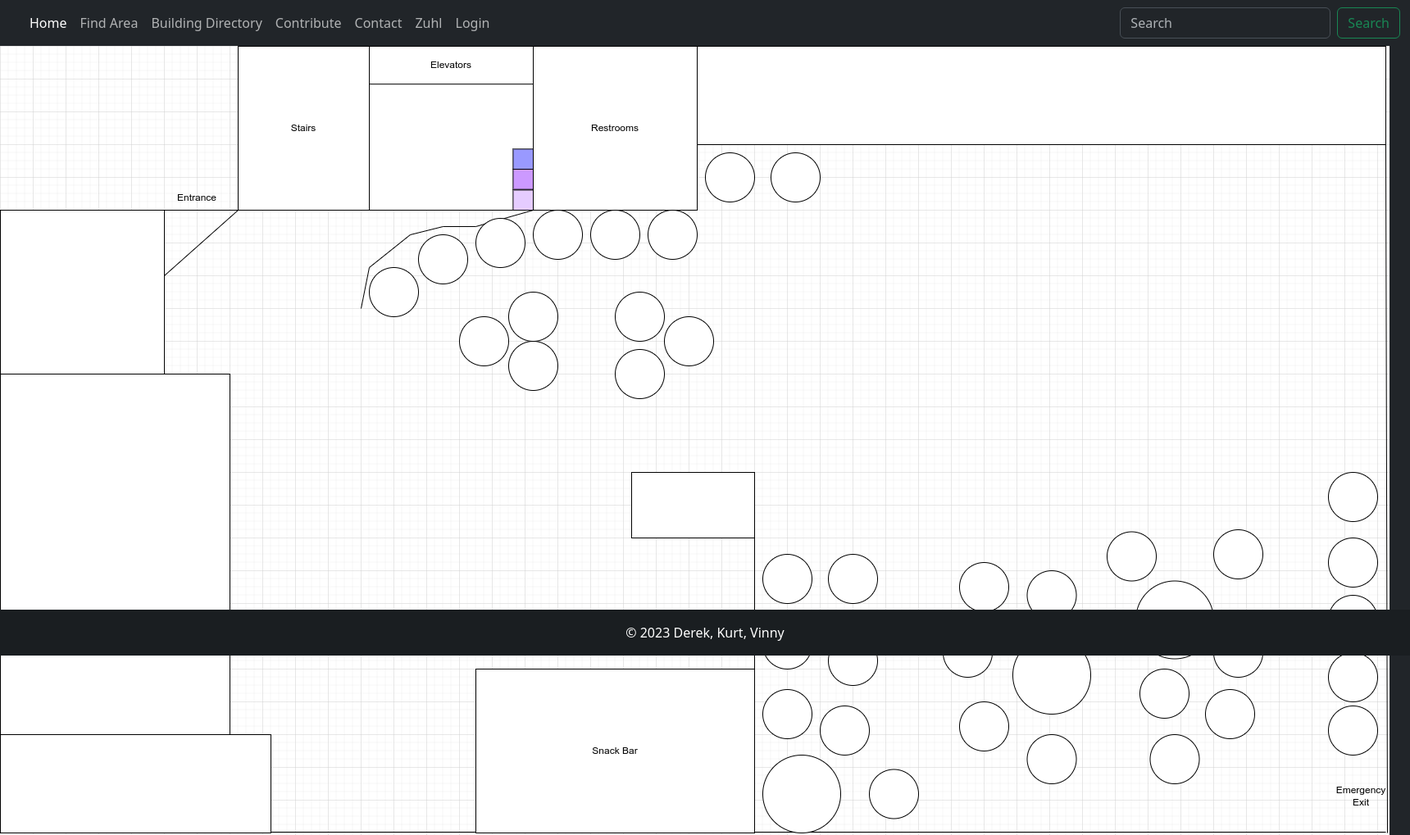
After one commit to derekoda/CS382-Group-Project, a Flask app: page /zuhl in a window 1720 px wide. The commit adds this page. Shown: the whole page at 82% size. Run offline with Flask 3, Linux system fonts and the light colour scheme.

Commit message:
Added an interactive map of Zuhl 1st floor

```diff
--- a/app.py
+++ b/app.py
@@ -26,6 +26,10 @@ def index():
 @app.route('/index')
 def index_redirect():
     return redirect(url_for('index'))
+
+@app.route('/zuhl', methods=['GET','POST'])
+def zuhl():
+    return render_template("zuhl.html")
 
 @app.route('/findarea', methods=['GET','POST'])
 def findarea():
--- a/templates/base.html
+++ b/templates/base.html
@@ -39,6 +39,9 @@
             <li class="nav-item">
               <a class="nav-link" href="{{ url_for('contact') }}">Contact</a>
             </li>
+            <li class="nav-item">
+              <a class="nav-link" href="{{ url_for('zuhl') }}">Zuhl</a>
+            </li>
             {% if current_user.is_authenticated %}
             <li class="nav-item">
               <a class="nav-link" href="{{ url_for('logout') }}">Logout</a>
--- /dev/null
+++ b/templates/zuhl.html
@@ -0,0 +1,68 @@
+{% extends "base.html" %}
+
+{% block content %}
+<!-- Image Map Generated by http://www.image-map.net/ -->
+<img src="/static/Zuhl_1stfloor.drawio.png" usemap="#image-map">
+
+<map name="image-map">
+    <area target="_top" alt="Snack" title="Snack" href="" coords="624,128,652,151" shape="rect" data-id="snack">
+    <area target="" alt="Soda" title="Soda" href="" coords="627,154,649,174" shape="rect">
+    <area target="" alt="Energy" title="Energy" href="" coords="657,177,619,199" shape="rect">
+    <area target="" alt="single1" title="single1" href="" coords="NaN" shape="circle">
+    <area target="" alt="single2" title="single2" href="" coords="592,361,29" shape="circle">
+    <area target="" alt="single3" title="single3" href="" coords="543,261,31" shape="circle">
+    <area target="" alt="single4" title="single4" href="" coords="588,237,NaN" shape="circle">
+    <area target="" alt="single5" title="single5" href="" coords="681,231,31" shape="circle">
+    <area target="" alt="single6" title="single6" href="" coords="758,230,NaN" shape="circle">
+    <area target="" alt="single7" title="single7" href="" coords="817,220,NaN" shape="circle">
+    <area target="" alt="single8" title="single8" href="" coords="651,331,NaN" shape="circle">
+    <area target="" alt="single9" title="single9" href="" coords="652,390,30" shape="circle">
+    <area target="" alt="single10" title="single10" href="" coords="752,317,NaN" shape="circle">
+    <area target="" alt="single11" title="single11" href="" coords="784,400,31" shape="circle">
+    <area target="" alt="single12" title="single12" href="" coords="842,358,NaN" shape="circle">
+    <area target="" alt="single13" title="single13" href="" coords="895,157,NaN" shape="circle">
+    <area target="" alt="single14" title="single14" href="" coords="973,160,31" shape="circle">
+    <area target="" alt="group1" title="group1" href="" coords="980,912,NaN" shape="circle">
+    <area target="" alt="group2" title="group2" href="" coords="1272,765,NaN" shape="circle">
+    <area target="" alt="group3" title="group3" href="" coords="1432,699,41" shape="circle">
+    <area target="" alt="single15" title="single15" href="" coords="958,650,34" shape="circle">
+    <area target="" alt="single16" title="single16" href="" coords="1040,651,30" shape="circle">
+    <area target="" alt="single17" title="single17" href="" coords="961,729,27" shape="circle">
+    <area target="" alt="single18" title="single18" href="" coords="1040,746,30" shape="circle">
+    <area target="" alt="single19" title="single19" href="" coords="956,820,NaN" shape="circle">
+    <area target="" alt="single20" title="single20" href="" coords="1028,837,30" shape="circle">
+    <area target="" alt="single21" title="single21" href="" coords="1091,909,28" shape="circle">
+    <area target="" alt="single22" title="single22" href="" coords="1284,672,32" shape="circle">
+    <area target="" alt="single23" title="single23" href="" coords="1203,659,28" shape="circle">
+    <area target="" alt="single24" title="single24" href="" coords="1184,740,30" shape="circle">
+    <area target="" alt="single25" title="single25" href="" coords="NaN" shape="circle">
+    <area target="" alt="single26" title="single26" href="" coords="1199,825,31" shape="circle">
+    <area target="" alt="single27" title="single27" href="" coords="1281,864,29" shape="circle">
+    <area target="" alt="single28" title="single28" href="" coords="1380,619,37" shape="circle">
+    <area target="" alt="single29" title="single29" href="" coords="1515,614,28" shape="circle">
+    <area target="" alt="single30" title="single30" href="" coords="1420,789,28" shape="circle">
+    <area target="" alt="single31" title="single31" href="" coords="1432,872,25" shape="circle">
+    <area target="" alt="single32" title="single32" href="" coords="1497,812,NaN" shape="circle">
+    <area target="" alt="single33" title="single33" href="" coords="1512,741,29" shape="circle">
+    <area target="" alt="single34" title="single34" href="" coords="1637,857,NaN" shape="circle">
+    <area target="" alt="single35" title="single35" href="" coords="NaN" shape="circle">
+    <area target="" alt="single36" title="single36" href="" coords="1649,699,28" shape="circle">
+    <area target="" alt="single37" title="single37" href="" coords="1651,628,33" shape="circle">
+    <area target="" alt="single38" title="single38" href="" coords="1652,548,28" shape="circle">
+</map>
+
+<script>
+    document.querySelectorAll('area').forEach(area => {
+        area.addEventListener('click', function(event) {
+            event.preventDefault();
+            const itemId = event.target.dataset.id;
+            showPopup(itemId);
+        });
+    });
+
+    function showPopup(itemId) {
+        // Code to display the popup window
+        alert(`You clicked on item: ${itemId}`);
+    }
+</script>
+{% endblock%}
```
Also changed, not shown: static/Zuhl_1stfloor.drawio.png (added), templates/findarea.html (line endings or trailing spaces).
